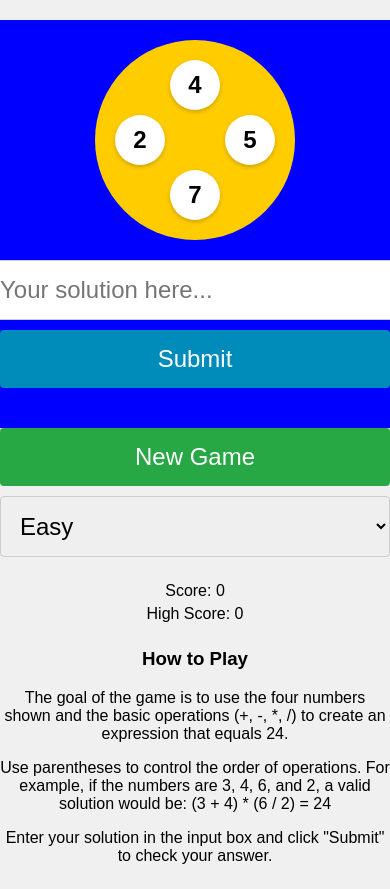
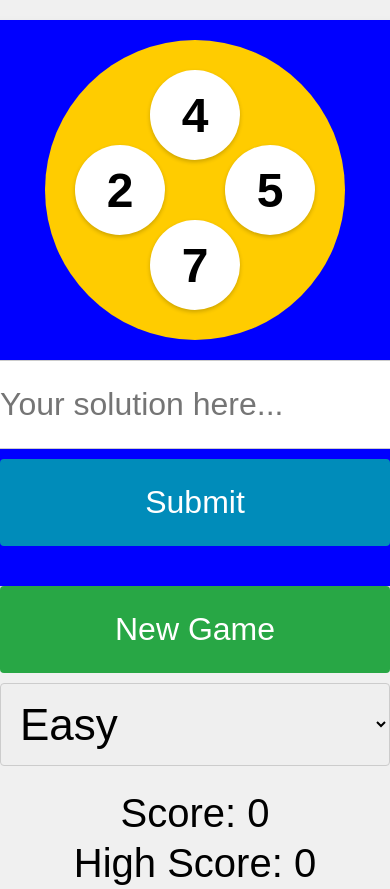
Before and after one commit to Lucas-Erkana/Math24, a plain HTML site: page index.html in a window 390 px wide. Shown: the top 889 px of the page. Drawn offline with Linux system fonts and the light colour scheme.

Commit message:
Update style.css

```diff
--- a/style.css
+++ b/style.css
@@ -153,40 +153,60 @@ body {
 }
 
 /* Mobile Responsiveness */
+/* Mobile Responsiveness */
 @media (max-width: 768px) {
     #game-area, #controls, #score, #how-to-play {
         width: 100%;
     }
 
     #numbers {
-        width: 200px;
-        height: 200px;
+        width: 300px; /* Increased size for mobile */
+        height: 300px; /* Increased size for mobile */
         margin-bottom: 20px;
     }
 
     .number {
-        width: 50px; /* Adjusted size for mobile */
-        height: 50px; /* Adjusted size for mobile */
-        font-size: 24px; /* Adjusted font size for mobile */
+        width: 90px; /* Further increased size for mobile */
+        height: 90px; /* Further increased size for mobile */
+        font-size: 48px; /* Further increased font size for mobile */
     }
 
     #expression {
         width: 100%;
         margin-bottom: 10px;
+        font-size: 32px; /* Further increased font size for mobile */
+        padding: 25px; /* Further increased padding for better touch interaction */
     }
 
     #submit, #new-game {
         width: 100%;
         margin-bottom: 10px;
+        font-size: 32px; /* Further increased font size for mobile */
+        padding: 25px; /* Further increased padding for better touch interaction */
     }
 
     #controls {
         flex-direction: column;
         align-items: stretch;
+        font-size: 40px;
     }
 
     #score, #how-to-play {
         margin-left: 0;
         text-align: center;
+        font-size: 40px; /* Further increased font size for readability */
+    }
+
+    #how-to-play p {
+        font-size: 40px; /* Further increased font size for readability */
+    }
+
+    #difficulty {
+        padding: 15px; /* Increased padding */
+        font-size: 44px; /* Increased font size */
+        border-radius: 4px;
+        border: 1px solid #ccc;
+        justify-content: center;
+        width: 100%;
     }
 }
```
